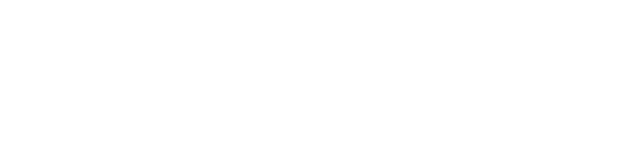
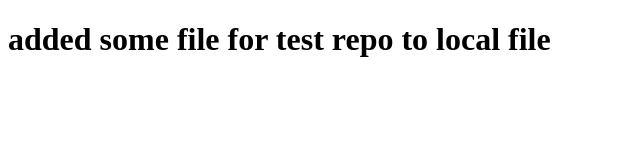
Before and after one commit to semin-ahammed/my-first-repo, a plain HTML site: page about.html in a window 1280 px wide. Shown: the whole page, without its empty margins (0-640 px from the left). Drawn offline with Linux system fonts and the light colour scheme.

Commit message:
add some online repo to local repo

```diff
--- a/about.html
+++ b/about.html
@@ -7,6 +7,6 @@
     <title>aobut section</title>
 </head>
 <body>
-
+    <h1>added some file for test repo to local file</h1>
 </body>
 </html>
```
